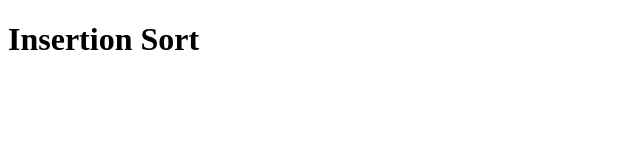
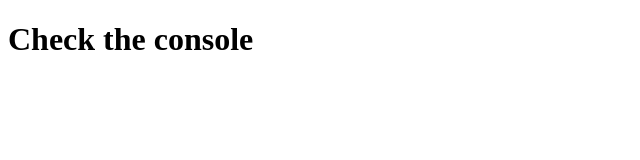
Before and after one commit to AminuMado/grokking-alorithms, a plain HTML site: page index.html in a window 1280 px wide. Shown: the whole page, without its empty margins (0-640 px from the left). Drawn offline with Linux system fonts and the light colour scheme.

Commit message:
modified page message

```diff
--- a/index.html
+++ b/index.html
@@ -8,6 +8,6 @@
     <script src="index.js"></script>
   </head>
   <body>
-    <h1>Insertion Sort</h1>
+    <h1>Check the console</h1>
   </body>
 </html>
```
